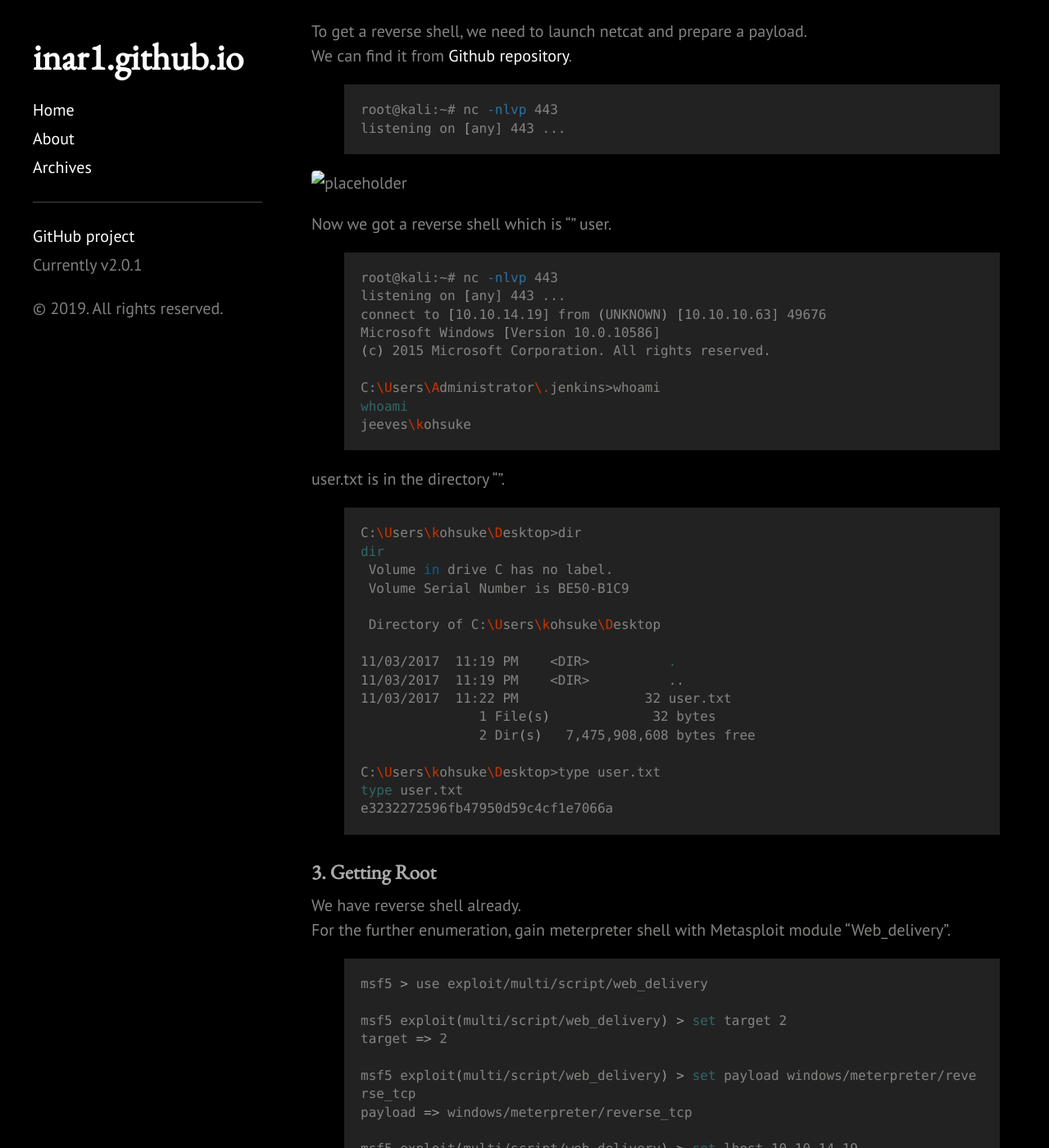
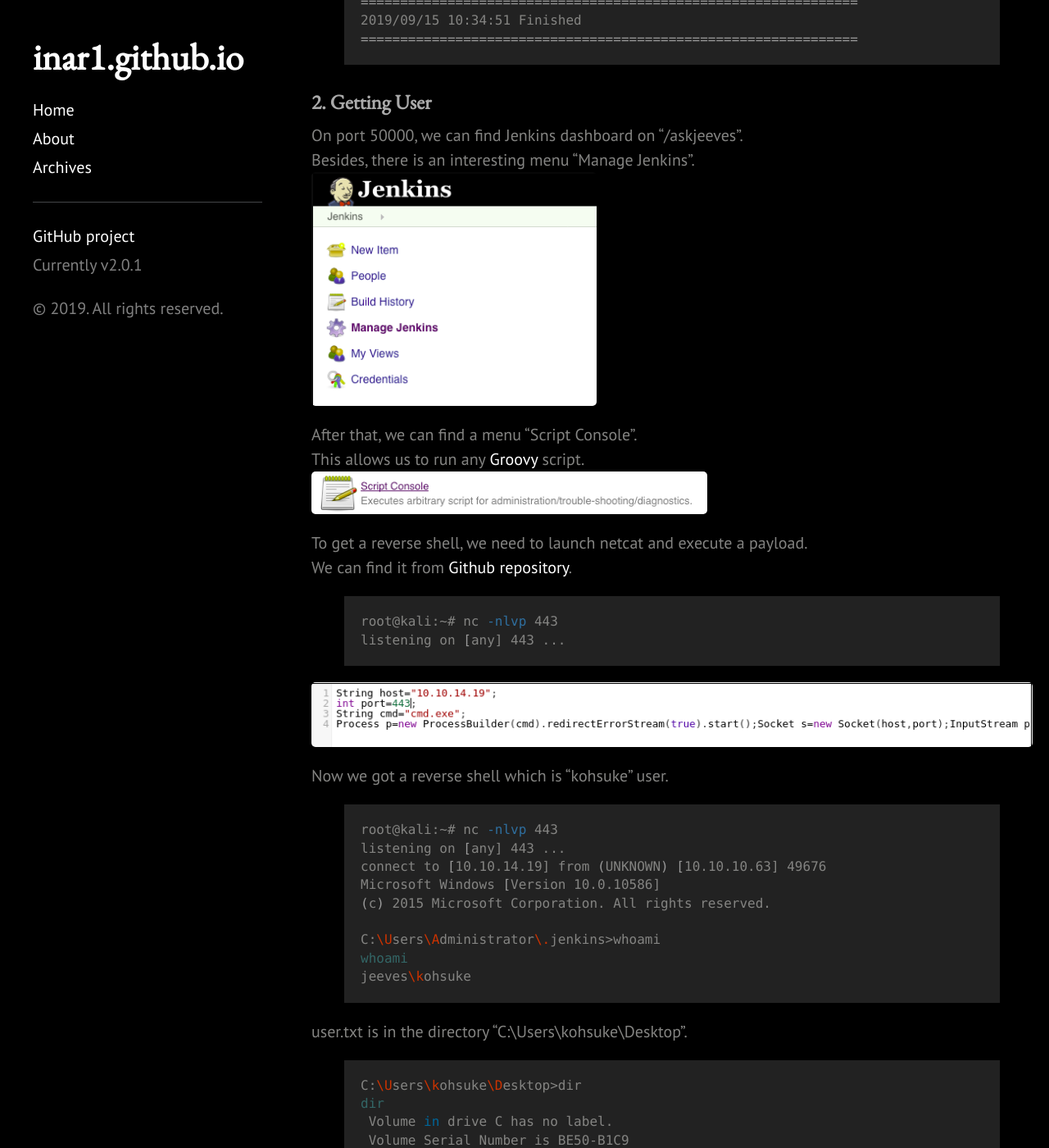
Before and after one commit to 1n4r1/1n4r1.github.io, a Jekyll site: the page built from _posts/2019-09-16-Hackthebox-Jeeves-Walkthrough.md, in a window 1280 px wide and 1400 px high, scrolled down 2968 px. Shown: the whole window at 82% size. Built offline with Jekyll 4.4.1, drawn with Linux system fonts in a browser that asks for light colours; a style sheet for code colours, icons or effects is not loaded; some of the changed text lies outside the part shown.

Commit message:
WIP update jeeves-walkthrough

```diff
--- a/_posts/2019-09-15-Hackthebox-Jeeves-Walkthrough.md
+++ b/_posts/2019-09-16-Hackthebox-Jeeves-Walkthrough.md
@@ -4,7 +4,7 @@ title: Hackthebox Jeeves Walkthrough
 categories: HackTheBox
 ---
 
-![placeholder](https://inar1.github.io/public/images/2019-09-15/jeeves-badge.png)
+![placeholder](https://inar1.github.io/public/images/2019-09-16/jeeves-badge.png)
 ## Explanation
 <a href="https://www.hackthebox.eu">Hackthebox</a> is a website which has bunch of vulnerable machines in its own VPN.<br>
 This is a walkthrough of machine "Jeeves" on that website.<br>
@@ -107,21 +107,21 @@ by OJ Reeves (@TheColonial) & Christian Mehlmauer (@_FireFart_)
 
 On port 50000, we can find Jenkins dashboard on "/askjeeves".<br>
 Besides, there is an interesting menu "Manage Jenkins".
-![placeholder](https://inar1.github.io/public/images/2019-09-15/jeeves-badge.png)
+![placeholder](https://inar1.github.io/public/images/2019-09-16/2019-09-15-13-08-21.png)
 
 After that, we can find a menu "Script Console".<br>
 This allows us to run any <a href="https://groovy-lang.org/">Groovy</a> script.
-![placeholder](https://inar1.github.io/public/images/2019-09-15/jeeves-badge.png)
+![placeholder](https://inar1.github.io/public/images/2019-09-16/2019-09-15-13-08-41.png)
 
-To get a reverse shell, we need to launch netcat and prepare a payload.<br>
+To get a reverse shell, we need to launch netcat and execute a payload.<br>
 We can find it from <a href="https://gist.github.com/frohoff/fed1ffaab9b9beeb1c76">Github repository</a>.
 {% highlight shell %}
 root@kali:~# nc -nlvp 443
 listening on [any] 443 ...
 {% endhighlight %}
-![placeholder](https://inar1.github.io/public/images/2019-09-15/jeeves-badge.png)
+![placeholder](https://inar1.github.io/public/images/2019-09-16/2019-09-15-13-10-38.png)
 
-Now we got a reverse shell which is "" user.
+Now we got a reverse shell which is "kohsuke" user.
 {% highlight shell %}
 root@kali:~# nc -nlvp 443
 listening on [any] 443 ...
@@ -134,7 +134,7 @@ whoami
 jeeves\kohsuke
 {% endhighlight %}
 
-user.txt is in the directory "".
+user.txt is in the directory "C:\Users\kohsuke\Desktop".
 {% highlight shell %}
 C:\Users\kohsuke\Desktop>dir
 dir
@@ -156,8 +156,8 @@ e3232272596fb47950d59c4cf1e7066a
 
 ### 3. Getting Root
 
-We have reverse shell already.<br>
-For the further enumeration, gain meterpreter shell with Metasploit module "Web_delivery".
+For the further enumeration, gain meterpreter shell with Metasploit.<br>
+To achieve that purpose, we need to use Metasploit module "web_delivery" to generate a command.
 {% highlight shell %}
 msf5 > use exploit/multi/script/web_delivery
 
```
Also changed, not shown: other parts of _posts/2019-09-16-Hackthebox-Jeeves-Walkthrough.md (+4 -2 lines), public/images/2019-09-16/2019-09-15-13-08-21.png (added), public/images/2019-09-16/2019-09-15-13-08-41.png (added), public/images/2019-09-16/2019-09-15-13-10-38.png (added), public/images/2019-09-16/jeeves-badge.png (added).
